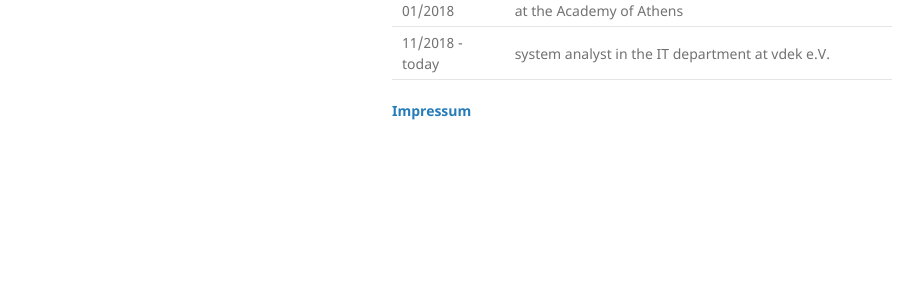
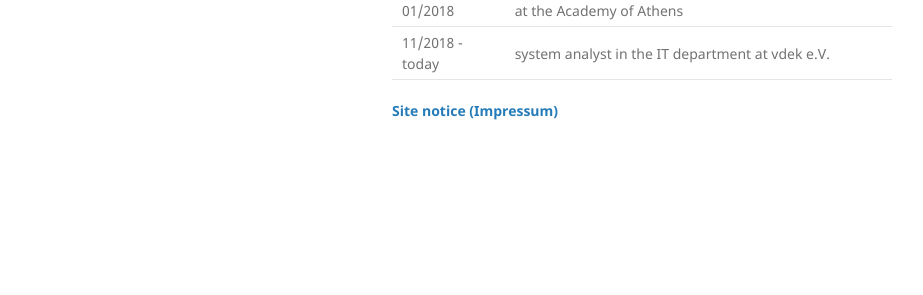
Before and after one commit to thomasheinemann/thomasheinemann.github.io, a Jekyll site: the page built from index.md, in a window 1280 px wide. Shown: the part 391-686 px from the top of the page, without its empty margins (178-1101 px from the left). Built offline with Jekyll 4.4.1, drawn with Linux system fonts in a browser that asks for light colours; the repository's description, which GitHub fills in, is left out.

Commit message:
Impressum Test 4

```diff
--- a/index.md
+++ b/index.md
@@ -36,7 +36,7 @@ layout: default
 
 
 
-#### <a href="impressum.html">Impressum</a>
+#### <a href="impressum.html">Site notice (Impressum)</a>
 <!---
 
 ### Header 3
```
